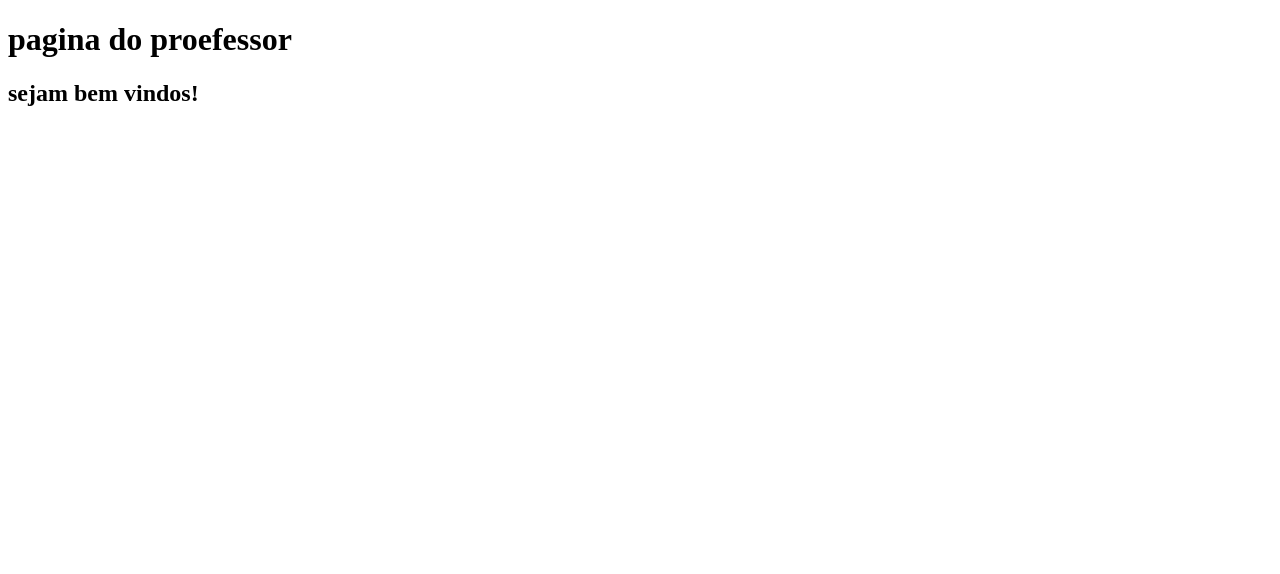
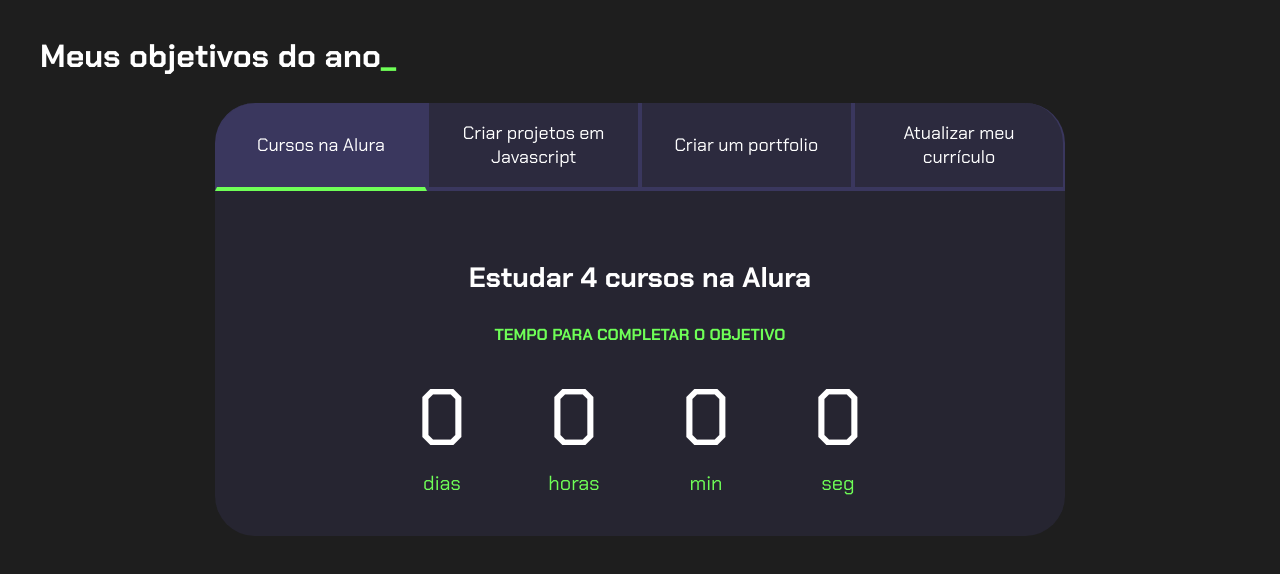
Before and after one commit to andrade056/3b_jacque_emyle_eloah, a plain HTML site: page index.html in a window 1280 px wide. Drawn offline with Linux system fonts and the light colour scheme.

Commit message:
Add files via upload

```diff
--- a/index.html
+++ b/index.html
@@ -1,19 +1,119 @@
 <!DOCTYPE html>
-<html lang="en">
+<html lang="pt-br">
+
+
 <head>
     <meta charset="UTF-8">
     <meta name="viewport" content="width=device-width, initial-scale=1.0">
-    <title>pagina do professor</title>
+    <title>Meus objetivos do ano</title>
+    <link rel="stylesheet" href="style.css">
 </head>
+
+
 <body>
-    <header class="cabecalho">
-        <h1 class="titulo_cabecalho">pagina do proefessor</h1>
-    </header>
-    <section class="secao_apresentacao">
-        <h2 class="titulo_secao"> sejam bem vindos!</h2>
-        <div class="card_apresentacao"></div>
+    <section class="conteudo-principal">
+        <h2 class="titulo-principal">Meus objetivos do ano<span>_</span></h2>
+        <div class="conteudo">
+            <div class="botoes">
+                <button class="botao ativo">Cursos na Alura</button>
+                <button class="botao">Criar projetos em Javascript</button>
+                <button class="botao">Criar um portfolio</button>
+                <button class="botao">Atualizar meu currículo</button>
+            </div>
+            <div class="abas-textos">
+                <div class="aba-conteudo ativo">
+                    <h3 class="aba-conteudo-titulo-principal">Estudar 4 cursos na Alura</h3>
+                    <h4 class="aba-conteudo-titulo-secundario">Tempo para completar o objetivo</h4>
+                    <div class="contador">
+                        <div class="contador-digito">
+                            <p class="contador-digito-numero" id="dias0"></p>
+                            <p class="contador-digito-texto">dias</p>
+                        </div>
+                        <div class="contador-digito">
+                            <p class="contador-digito-numero" id="horas0"></p>
+                            <p class="contador-digito-texto">horas</p>
+                        </div>
+                        <div class="contador-digito">
+                            <p class="contador-digito-numero" id="min0"></p>
+                            <p class="contador-digito-texto">min</p>
+                        </div>
+                        <div class="contador-digito">
+                            <p class="contador-digito-numero" id="seg0"></p>
+                            <p class="contador-digito-texto">seg</p>
+                        </div>
+                    </div>
+                </div>
+                <div class="aba-conteudo">
+                    <h3 class="aba-conteudo-titulo-principal">Criar 5 projetos em Javascript</h3>
+                    <h4 class="aba-conteudo-titulo-secundario">Tempo para completar o objetivo</h4>
+                    <div class="contador">
+                        <div class="contador-digito">
+                            <p class="contador-digito-numero" id="dias1"></p>
+                            <p class="contador-digito-texto">dias</p>
+                        </div>
+                        <div class="contador-digito">
+                            <p class="contador-digito-numero" id="horas1"></p>
+                            <p class="contador-digito-texto">horas</p>
+                        </div>
+                        <div class="contador-digito">
+                            <p class="contador-digito-numero" id="min1"></p>
+                            <p class="contador-digito-texto">min</p>
+                        </div>
+                        <div class="contador-digito">
+                            <p class="contador-digito-numero" id="seg1"></p>
+                            <p class="contador-digito-texto">seg</p>
+                        </div>
+                    </div>
+                </div>
+                <div class="aba-conteudo">
+                    <h3 class="aba-conteudo-titulo-principal">Criar um portfolio com os meus 3 melhores projetos</h3>
+                    <h4 class="aba-conteudo-titulo-secundario">Tempo para completar o objetivo</h4>
+                    <div class="contador">
+                        <div class="contador-digito">
+                            <p class="contador-digito-numero" id="dias2"></p>
+                            <p class="contador-digito-texto">dias</p>
+                        </div>
+                        <div class="contador-digito">
+                            <p class="contador-digito-numero" id="horas2"></p>
+                            <p class="contador-digito-texto">horas</p>
+                        </div>
+                        <div class="contador-digito">
+                            <p class="contador-digito-numero" id="min2"></p>
+                            <p class="contador-digito-texto">min</p>
+                        </div>
+                        <div class="contador-digito">
+                            <p class="contador-digito-numero" id="seg2"></p>
+                            <p class="contador-digito-texto">seg</p>
+                        </div>
+                    </div>
+                </div>
+                <div class="aba-conteudo">
+                    <h3 class="aba-conteudo-titulo-principal">Atualizar meu curriculo com os certificados da Alura</h3>
+                    <h4 class="aba-conteudo-titulo-secundario">Tempo para completar o objetivo</h4>
+                    <div class="contador">
+                        <div class="contador-digito">
+                            <p class="contador-digito-numero" id="dias3"></p>
+                            <p class="contador-digito-texto">dias</p>
+                        </div>
+                        <div class="contador-digito">
+                            <p class="contador-digito-numero" id="horas3"></p>
+                            <p class="contador-digito-texto">horas</p>
+                        </div>
+                        <div class="contador-digito">
+                            <p class="contador-digito-numero" id="min3"></p>
+                            <p class="contador-digito-texto">min</p>
+                        </div>
+                        <div class="contador-digito">
+                            <p class="contador-digito-numero" id="seg3"></p>
+                            <p class="contador-digito-texto">seg</p>
+                        </div>
+                    </div>
+                </div>
+            </div>
+        </div>
+    </section>
+    <script src="main.js"></script>
+</body>
 
-    </section>
 
-</body>
 </html>
--- /dev/null
+++ b/main.js
@@ -0,0 +1,67 @@
+const botoes = document.querySelectorAll(".botao");
+const textos = document.querySelectorAll(".aba-conteudo");
+
+
+for (let i = 0; i < botoes.length; i++) {
+    botoes[i].onclick = function () {
+
+
+        for (let j = 0; j < botoes.length; j++) {
+            botoes[j].classList.remove("ativo");
+            textos[j].classList.remove("ativo");
+        }
+
+
+        botoes[i].classList.add("ativo");
+        textos[i].classList.add("ativo");
+    }
+}
+
+
+const contadores = document.querySelectorAll(".contador");
+const tempoObjetivo1 = new Date("2023-10-05T00:00:00");
+const tempoObjetivo2 = new Date("2023-12-05T00:00:00");
+const tempoObjetivo3 = new Date("2023-12-30T00:00:00");
+const tempoObjetivo4 = new Date("2024-02-01T00:00:00");
+
+
+const tempos = [tempoObjetivo1,tempoObjetivo2,tempoObjetivo3,tempoObjetivo4];
+
+
+function calculaTempo(tempoObjetivo) {
+    let tempoAtual = new Date();
+    let tempoFinal = tempoObjetivo - tempoAtual;
+    let segundos = Math.floor(tempoFinal / 1000);
+    let minutos = Math.floor(segundos / 60);
+    let horas = Math.floor(minutos / 60);
+    let dias = Math.floor(horas / 24);
+
+
+    segundos %= 60;
+    minutos %= 60;
+    horas %= 24;
+    if (tempoFinal > 0){
+        return [dias,horas,minutos,segundos];
+    } else {
+        return [0,0,0,0];
+    }
+}
+
+
+function atualizaCronometro(){
+    for (let i=0; i<contadores.length;i++){
+        document.getElementById("dias"+i).textContent = calculaTempo(tempos[i])[0];
+        document.getElementById("horas"+i).textContent = calculaTempo(tempos[i])[1];
+        document.getElementById("min"+i).textContent = calculaTempo(tempos[i])[2];
+        document.getElementById("seg"+i).textContent = calculaTempo(tempos[i])[3];
+    }
+}
+
+
+function comecaCronometro(){
+    atualizaCronometro();
+    setInterval(atualizaCronometro,1000);
+}
+
+
+comecaCronometro();
--- a/style.css
+++ b/style.css
@@ -0,0 +1,146 @@
+@import url('https://fonts.googleapis.com/css2?family=Chakra+Petch:wght@400;700&display=swap');
+
+
+:root {
+    --cor-de-fundo: #1E1E1E;
+    --verde: #6FFF57;
+    --branco: #FFFFFF;
+    --botao-ativo: #3A375E;
+    --botao-inativo: rgba(58, 55, 94, 0.5);
+    --texto-fundo: rgba(58, 55, 94, 0.3);
+}
+
+
+body {
+    background-color: var(--cor-de-fundo);
+    color: var(--branco);
+    font-family: 'Chakra Petch', sans-serif;
+}
+
+
+.conteudo-principal {
+    display: flex;
+    flex-direction: column;
+    justify-content: center;
+    align-items: center;
+    max-width: 1200px;
+    width: 100%;
+    margin: 0 auto;
+}
+
+
+.titulo-principal {
+    text-align: left;
+    width: 100%;
+    font-size: 32px;
+}
+
+
+.titulo-principal span {
+    color: var(--verde);
+}
+
+
+.botao {
+    font-family: 'Chakra Petch', sans-serif;
+    background-color: var(--botao-inativo);
+    color: var(--branco);
+    display: flex;
+    justify-content: center;
+    padding: 1em;
+    font-size: 18px;
+    align-items: center;
+    width: 100%;
+    border-bottom: 4px solid var(--botao-ativo);
+    border-left: 2px solid var(--botao-ativo);
+    border-right: 2px solid var(--botao-ativo);
+    border-top: none;
+}
+
+
+.botao:first-child {
+    border-radius: 40px 40px 0 0;
+}
+
+
+.botoes {
+    display: block;
+}
+
+
+.botao.ativo{
+    background-color: var(--botao-ativo);
+    border-bottom: 4px solid var(--verde);
+}
+
+
+.abas-textos{
+    background-color: var(--texto-fundo);
+    padding: 40px;
+    border-radius: 0 0 40px 40px;
+}
+.aba-conteudo.ativo{
+    display:block;
+}
+
+
+.aba-conteudo{
+    display: none;
+}
+
+
+.aba-conteudo-titulo-principal{
+    font-size: 28px;
+    text-align: center;
+}
+.aba-conteudo-titulo-secundario{
+    text-align: center;
+    color: var(--verde);
+    text-transform: uppercase;
+}
+
+
+.contador{
+    display:flex;
+    justify-content: center;
+    flex-wrap: wrap;
+}
+.contador-digito{
+    padding: 0 16px;
+    text-align: center;
+    min-width: 100px;
+}
+
+
+.contador-digito-numero{
+    font-size: 80px;
+    margin: 0;
+
+
+}
+
+
+.contador-digito-texto{
+    color: var(--verde);
+    font-size: 20px;
+    margin: 0;
+
+
+}
+
+
+@media screen and (min-width: 768px) {
+    .botoes {
+        display: flex;
+    }
+
+
+    .botao:first-child {
+        border-radius: 40px 0 0 0;
+    }
+
+
+    .botao:last-child {
+        border-radius: 0 40px 0 0;
+    }
+}
```
